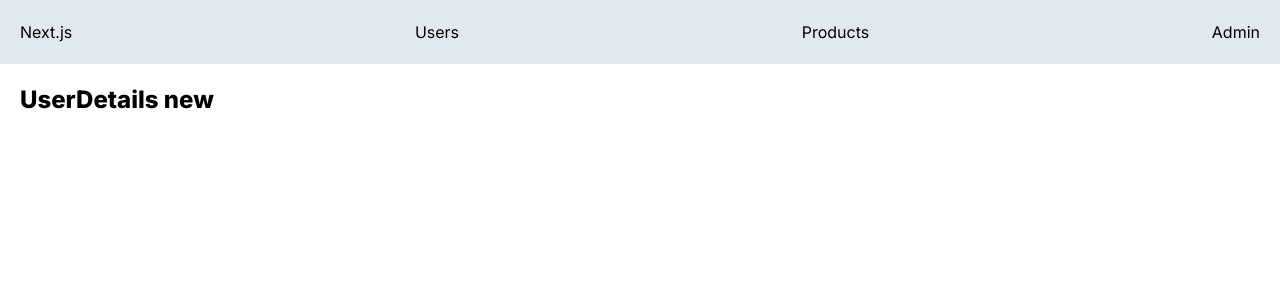
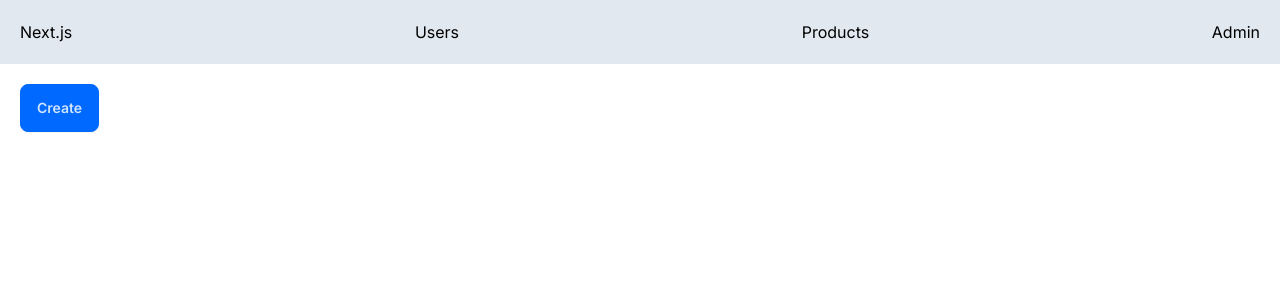
Before and after one commit to SajjadAli54/next-js, a Next.js app: page /users/new in a window 1280 px wide. Shown: the top 300 px of the page. Built offline with nearby package versions, Linux system fonts and the light colour scheme.

Commit message:
Programmatic Navigation

```diff
--- a/app/NavBar.tsx
+++ b/app/NavBar.tsx
@@ -24,7 +24,11 @@ const NavBar = () => {
   return (
     <div className="flex justify-between bg-slate-200 p-5">
       {routes.map((route) => (
-        <Link className="hover:bg-slate-400" href={route["link"]}>
+        <Link
+          key={route["link"]}
+          className="hover:bg-slate-400"
+          href={route["link"]}
+        >
           {route["name"]}
         </Link>
       ))}
--- /dev/null
+++ b/app/users/new/page.tsx
@@ -0,0 +1,15 @@
+"use client";
+
+import { useRouter } from "next/navigation";
+import React from "react";
+
+const NewUserPage = () => {
+  const router = useRouter();
+  return (
+    <button className="btn btn-primary" onClick={() => router.push("/users/")}>
+      Create
+    </button>
+  );
+};
+
+export default NewUserPage;
--- a/app/users/page.tsx
+++ b/app/users/page.tsx
@@ -1,5 +1,6 @@
 import React, { use } from "react";
 import UserTable from "./UserTable";
+import Link from "next/link";
 
 interface Props {
   searchParams: {
@@ -11,6 +12,9 @@ const UsersPage = async ({ searchParams: { sortOrder } }: Props) => {
   return (
     <div>
       <h1>Users</h1>
+      <Link href="/users/new/" className="btn">
+        New User
+      </Link>
       <UserTable sortOrder={sortOrder} />
     </div>
   );
```
